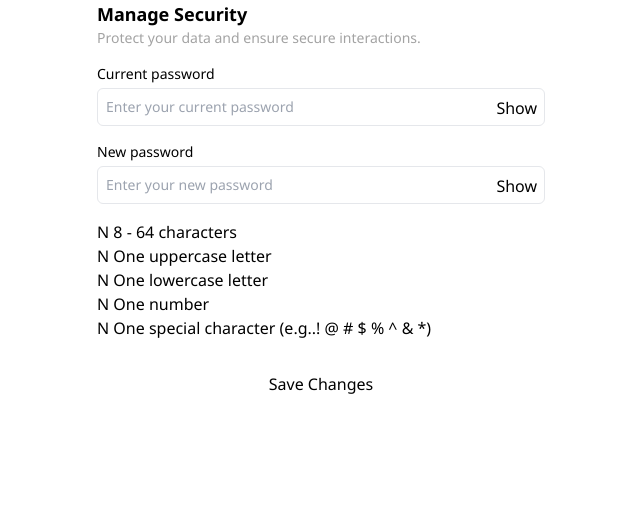
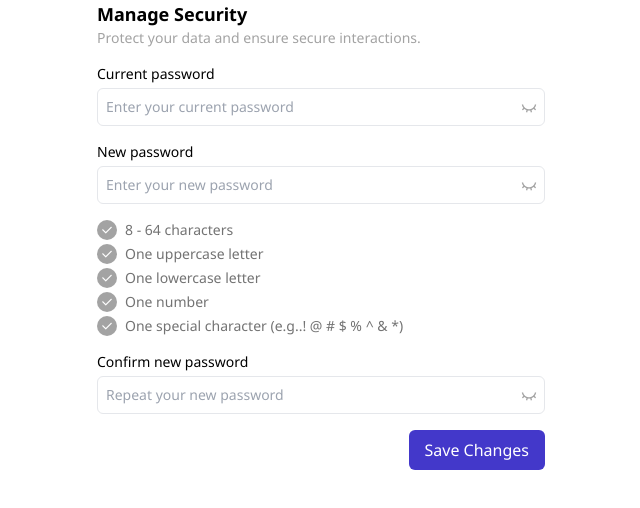
Before and after one commit to qianzhong516/password-section, a React (Create React App) app: page / in a window 1280 px wide. Shown: the top 508 px of the page, without its empty margins (319-959 px from the left). Built offline with nearby package versions, Linux system fonts and the light colour scheme.

Commit message:
update styling

```diff
--- a/package.json
+++ b/package.json
@@ -9,6 +9,7 @@
     "react": "^18.3.1",
     "react-dom": "^18.3.1",
     "react-scripts": "5.0.1",
+    "remixicon": "^4.3.0",
     "web-vitals": "^2.1.4"
   },
   "scripts": {
--- a/src/App.js
+++ b/src/App.js
@@ -1,13 +1,8 @@
+import 'remixicon/fonts/remixicon.css'
 import PasswordInput from "./PasswordInput";
+import { TickIcon } from "./TickIcon";
+import { Button } from "./Button";
 import { useState } from 'react';
-
-const Checklist = ({ input, validationRules }) => {
-  return <ul className=''>
-    {validationRules.map((item, i) =>
-      <li key={i}>{item.validate(input) ? 'Y ' : 'N '}{item.label}</li>
-    )}
-  </ul>
-}
 
 const validationRules = [
   { label: '8 - 64 characters', validate: (input) => input.length >= 8 && input.length <= 64 },
@@ -17,14 +12,23 @@ const validationRules = [
   { label: 'One special character (e.g..! @ # $ % ^ & *)', validate: (input) => /[,.`!@#$%%^&*]/.test(input) },
 ]
 
+const Checklist = ({ input, validationRules }) => {
+  return <ul className='flex flex-col gap-1'>
+    {validationRules.map((item, i) =>
+      <li key={i} className='flex gap-2 items-center text-sm text-neutral-500'><TickIcon isActive={item.validate(input)} />{item.label}</li>
+    )}
+  </ul>
+}
+
 function App() {
   const [currentPassword, setCurrentPassword] = useState('');
   const [newPassword, setNewPassword] = useState('');
+  const [repeatedPassword, setRepeatedPassword] = useState('');
   const [errors, setErrors] = useState([]);
 
   const onSaveChanges = (e) => {
     e.preventDefault();
-    const errors = validationRules.filter(rule => !rule.validate(newPassword)).map(({ label }) => `The new password has to have ${label.toLowerCase()}`);
+    const errors = validationRules.filter(rule => !rule.validate(newPassword)).map(({ label }) => `The new password must have ${label.toLowerCase()}`);
     setErrors(errors);
   }
 
@@ -36,16 +40,30 @@ function App() {
       </div>
 
       <form className="flex flex-col gap-4">
-        <PasswordInput label='Current password' placeholder='Enter your current password' value={currentPassword} onChange={(e) => setCurrentPassword(e.target.value)} />
-        <PasswordInput label='New password' placeholder='Enter your new password' value={newPassword} onChange={(e) => {
-          setNewPassword(e.target.value);
-          setErrors([]);
-        }} />
+        <PasswordInput
+          label='Current password'
+          placeholder='Enter your current password'
+          value={currentPassword}
+          onChange={(e) => setCurrentPassword(e.target.value)} />
+        <PasswordInput
+          label='New password'
+          placeholder='Enter your new password'
+          value={newPassword}
+          onChange={(e) => {
+            setNewPassword(e.target.value);
+            setErrors([]);
+          }} />
         <Checklist input={newPassword} validationRules={validationRules} />
-        <ul className='text-red-400'>
+        {errors.length > 0 && <ul className='text-red-400 text-sm'>
           {errors.map((err, i) => <li key={i}>{err}</li>)}
-        </ul>
-        <input type="button" value="Save Changes" onClick={onSaveChanges} />
+        </ul>}
+        <PasswordInput
+          label='Confirm new password'
+          placeholder='Repeat your new password'
+          value={repeatedPassword}
+          onChange={(e) => setRepeatedPassword(e.target.value)}
+          isValid={newPassword && newPassword === repeatedPassword} />
+        <Button onClick={onSaveChanges} >Save Changes</Button>
       </form>
     </div>
   );
--- /dev/null
+++ b/src/Button.js
@@ -0,0 +1,2 @@
+export const Button = ({ onClick, children }) =>
+    <button className='bg-indigo-700 text-white rounded-md self-end py-2 px-4 ' onClick={onClick} >{children}</button>;
--- a/src/PasswordInput.js
+++ b/src/PasswordInput.js
@@ -1,5 +1,6 @@
-import { useId, useState } from 'react';
-import { twMerge } from 'tailwind-merge';
+import { useId, useState, memo } from 'react';
+import { twMerge, twJoin } from 'tailwind-merge';
+import { TickIcon } from './TickIcon';
 
 export default function PasswordInput({
     label,
@@ -7,18 +8,29 @@ export default function PasswordInput({
     placeholder,
     className,
     value,
-    onChange
+    onChange,
+    isValid
 }) {
     const id = useId();
     const [isMasked, setIsMasked] = useState(true);
     const toggleMaskPassword = () => setIsMasked(state => !state);
+
+    const Icon = memo(({ isActive }) => {
+        const commonClasses = 'cursor-pointer text-neutral-400';
+        return isActive ? <i className={twJoin(commonClasses, 'ri-eye-close-line')}></i> : <i className={twJoin(commonClasses, 'ri-eye-line')}></i>
+    });
 
     return (
         <div className='flex flex-col gap-1'>
             <label className="text-sm" htmlFor={id}>{label}</label>
             <div className='relative'>
                 <input className={twMerge('w-full p-2 border rounded-md text-sm', className)} type={isMasked ? 'password' : 'text'} name={field} id={id} placeholder={placeholder} value={value} onChange={onChange} />
-                <span className='absolute top-2 right-2' onClick={toggleMaskPassword} >{isMasked ? 'Show' : 'Hide'}</span>
+                <div className='absolute top-2 right-2' onClick={toggleMaskPassword} >
+                    <div className='flex gap-2 items-center'>
+                        {isValid && <TickIcon isActive={isValid} />}
+                        {<Icon isActive={isMasked} />}
+                    </div>
+                </div>
             </div>
         </div>
     )
--- /dev/null
+++ b/src/TickIcon.js
@@ -0,0 +1,8 @@
+import { memo } from 'react';
+import { twJoin } from 'tailwind-merge';
+
+export const TickIcon = memo(({ isActive }) => {
+    const commonClasses = 'flex items-center justify-center rounded-full w-5 h-5';
+    const classes = isActive ? twJoin(commonClasses, 'bg-green-700') : twJoin(commonClasses, 'bg-neutral-400');
+    return <div className={classes}><i className="ri-check-line text-white" /></div>;
+});
```
Also changed, not shown: 1 other file (tests, documents, lock files or other folders).
